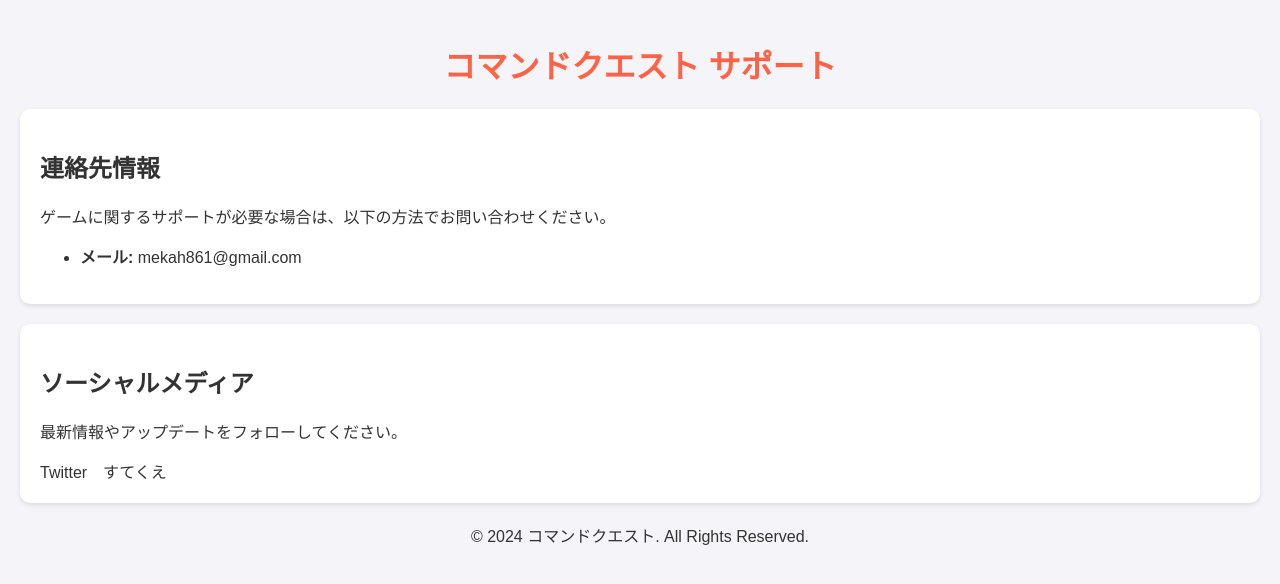
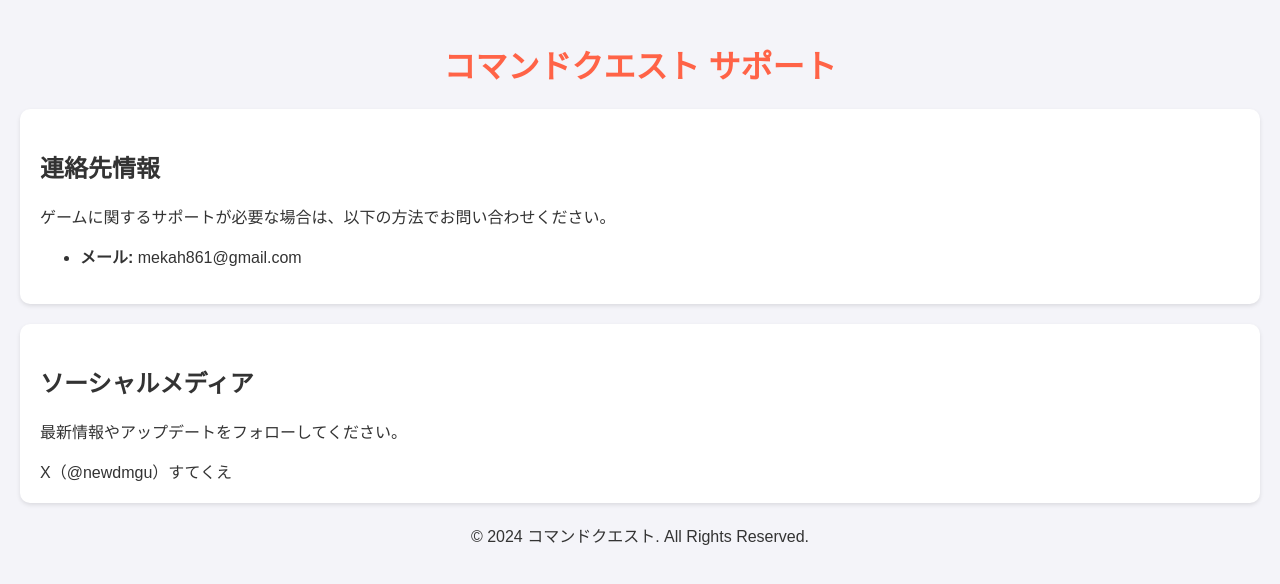
Before and after one commit to WindowsGitHubDM/CommandQuestUser, a plain HTML site: page index.html in a window 1280 px wide. Drawn offline with Linux system fonts and the light colour scheme.

Commit message:
Update index.html

```diff
--- a/index.html
+++ b/index.html
@@ -53,7 +53,7 @@
     <section class="social-media">
         <h2>ソーシャルメディア</h2>
         <p>最新情報やアップデートをフォローしてください。</p>
-       <a href="https://twitter.com/newdmgu" target="_blank">Twitter　すてくえ</a>
+       <a href="https://x.com/newdmgu?s=21" target="_blank">X（@newdmgu）すてくえ</a>
     </section>
 
     <div class="footer">
```
